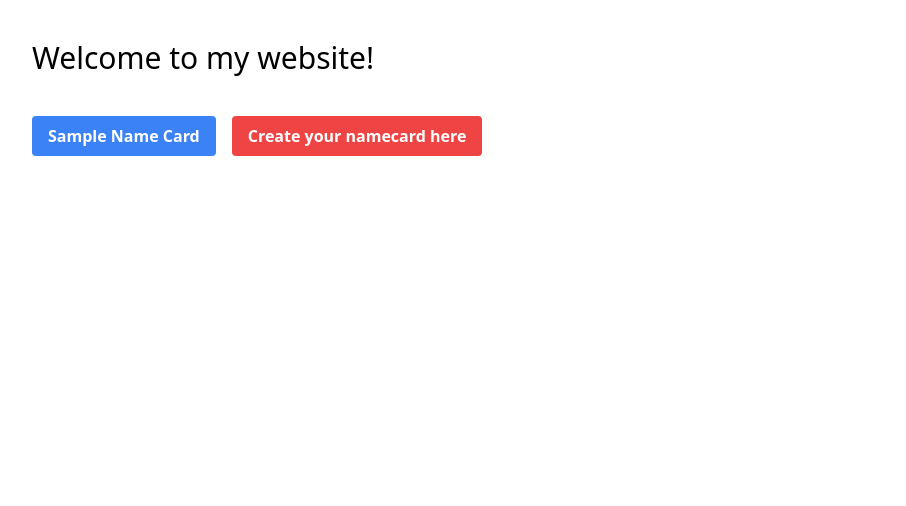
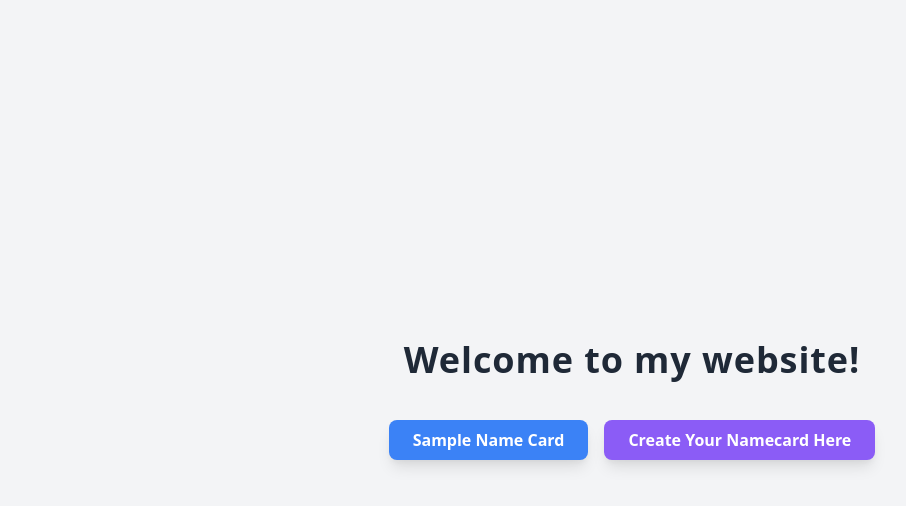
Before and after one commit to cldoff18294/cldoff18294.github.io, a plain HTML site: page index.html in a window 1280 px wide. Shown: the whole page, without its empty margins (8-914 px from the left). Drawn offline with nearby package versions, Linux system fonts and the light colour scheme.

Commit message:
Update index.html

```diff
--- a/index.html
+++ b/index.html
@@ -7,18 +7,18 @@
     <!-- Link to the TailwindCSS CDN -->
     <link href="https://cdn.jsdelivr.net/npm/tailwindcss@2.2.17/dist/tailwind.min.css" rel="stylesheet">
 </head>
-<body class="p-10">
-    <h1 class="text-3xl mb-10">Welcome to my website!</h1>
+<body class="bg-gray-100 min-h-screen flex flex-col justify-center items-center">
+    <h1 class="text-4xl mb-10 text-gray-800 font-bold tracking-wide text-center">Welcome to my website!</h1>
 
     <div class="flex flex-col space-y-4 md:flex-row md:space-x-4 md:space-y-0">
         <!-- Button linking to page1.html -->
-        <a href="./SampleContact" class="bg-blue-500 hover:bg-blue-700 text-white font-bold py-2 px-4 rounded">
+        <a href="./SampleContact" class="bg-blue-500 hover:bg-blue-700 text-white font-semibold py-2 px-6 rounded-lg shadow-lg">
             Sample Name Card
         </a>
 
         <!-- Button linking to page2.html -->
-        <a href="https://enbizcard.vishnuraghav.com/" class="bg-red-500 hover:bg-red-700 text-white font-bold py-2 px-4 rounded">
-            Create your namecard here
+        <a href="https://enbizcard.vishnuraghav.com/" class="bg-purple-500 hover:bg-purple-700 text-white font-semibold py-2 px-6 rounded-lg shadow-lg">
+            Create Your Namecard Here
         </a>
     </div>
 </body>
```
